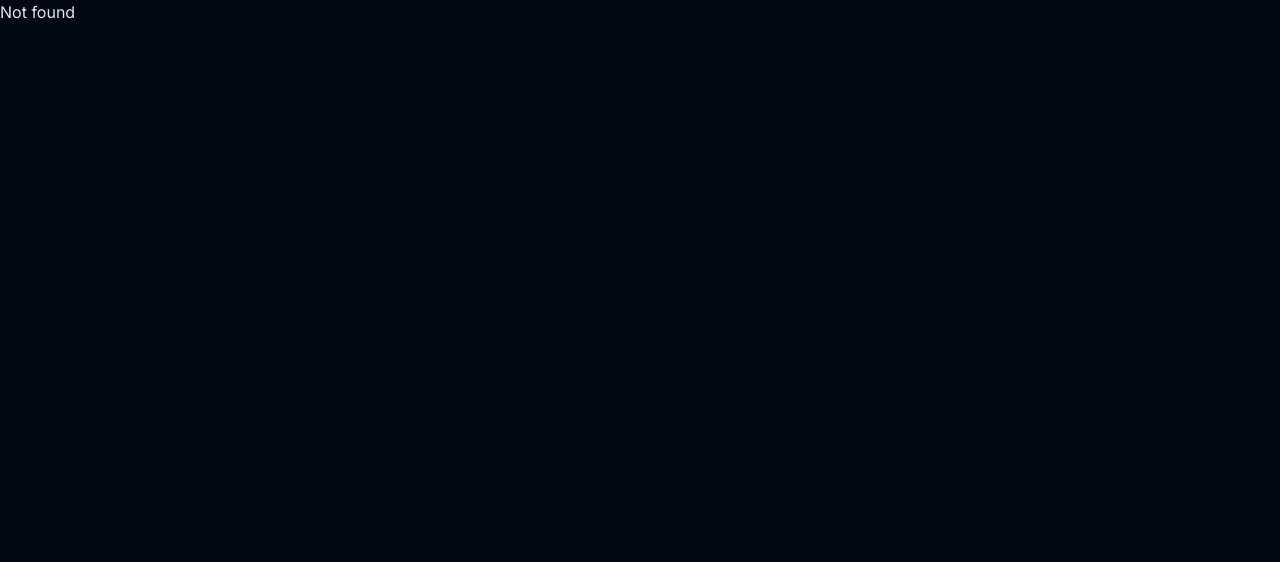
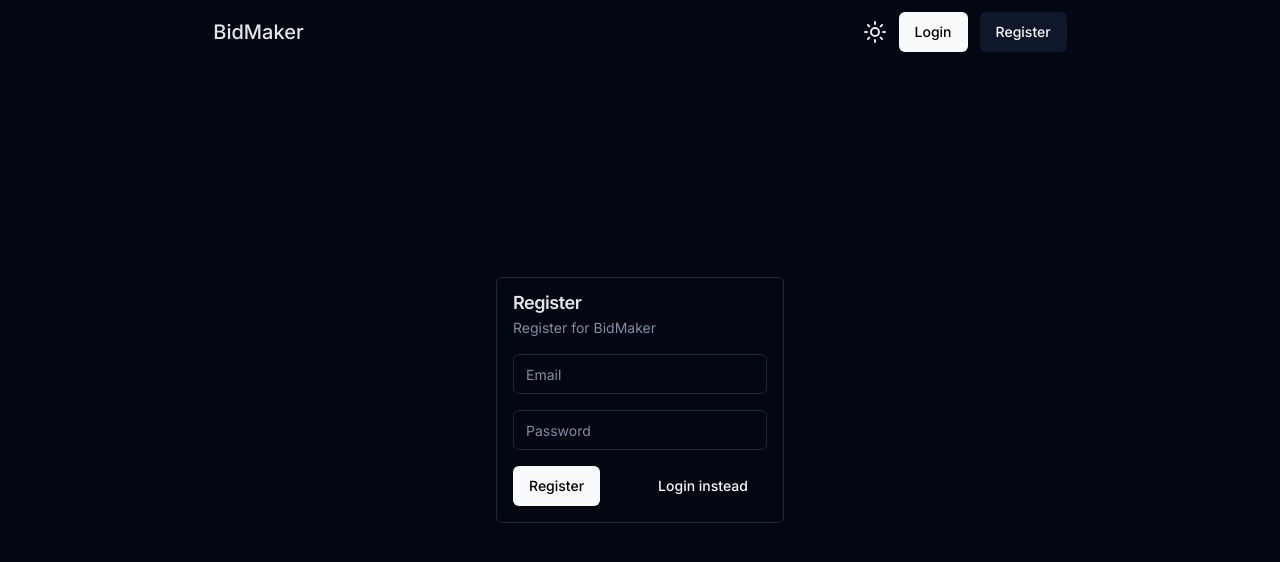
Before and after one commit to panditraghav/bidcentral, a React (Vite) app in the folder packages/client/: page /register in a window 1280 px wide. Shown: the top 562 px of the page. Built offline with nearby package versions, Linux system fonts and the light colour scheme.

Commit message:
Added Login and Register pages

```diff
--- a/packages/client/src/App.tsx
+++ b/packages/client/src/App.tsx
@@ -6,6 +6,8 @@
 import { ThemeMode, getLocalTheme, setLocalTheme, setThemeClassToBody, themeManager } from './utils';
 import { ThemeProvider } from './context/theme';
 import UserHomePage from './pages/Home';
+import LoginPage from './pages/Login';
+import RegisterPage from './pages/Register';
 
 export default function App() {
     const [mode, setMode] = useState<ThemeMode>(themeManager.themeMode)
@@ -32,8 +34,8 @@
                         <Route path="/" element={<UserLayout />} >
                             <Route path="" element={<UserHomePage />} />
                             <Route path="item/:id" element={<div>Item</div>} />
-                            <Route path="login" element={<div>Login</div>} />
-                            <Route path="signup" element={<div>Signup</div>} />
+                            <Route path="login" element={<LoginPage />} />
+                            <Route path="register" element={<RegisterPage />} />
                         </Route>
                         <Route path="/admin" element={<AdminLayout />} >
                             <Route path="" element={<div>Admin Home</div>} />
--- a/packages/client/src/components/UserNavbar.tsx
+++ b/packages/client/src/components/UserNavbar.tsx
@@ -1,15 +1,24 @@
 import { Link } from "react-router-dom";
 import Container from "./Container";
 import ToggleThemeButton from "./ToggleThemeButton";
+import { Button } from "./ui/Button";
 
 export default function UserNavbar() {
 
     return (
-        <nav className="w-full sticky py-3 flex justify-center top-0 left-0 z-40 bg-background">
+        <nav className="w-full sticky py-3 top-0 left-0 z-40 bg-background">
             <Container>
-                <div className="flex items-center w-full justify-between">
+                <div className="flex items-center w-full justify-between items-center">
                     <h1 className="text-xl font-medium"><Link to="/">BidMaker</Link></h1>
-                    <ToggleThemeButton />
+                    <div className="flex items-center space-x-3">
+                        <ToggleThemeButton />
+                        <Button asChild>
+                            <Link to="/login">Login</Link>
+                        </Button>
+                        <Button variant="secondary" asChild>
+                            <Link to="/register">Register</Link>
+                        </Button>
+                    </div>
                 </div>
             </Container>
         </nav>
--- /dev/null
+++ b/packages/client/src/components/ui/Input.tsx
@@ -0,0 +1,25 @@
+import * as React from "react"
+
+import { cn } from "@/utils"
+
+export interface InputProps
+    extends React.InputHTMLAttributes<HTMLInputElement> { }
+
+const Input = React.forwardRef<HTMLInputElement, InputProps>(
+    ({ className, type, ...props }, ref) => {
+        return (
+            <input
+                type={type}
+                className={cn(
+                    "flex h-10 w-full rounded-md border border-input bg-transparent px-3 py-2 text-sm ring-offset-background file:border-0 file:bg-transparent file:text-sm file:font-medium placeholder:text-muted-foreground focus-visible:outline-none focus-visible:ring-2 focus-visible:ring-ring focus-visible:ring-offset-2 disabled:cursor-not-allowed disabled:opacity-50",
+                    className
+                )}
+                ref={ref}
+                {...props}
+            />
+        )
+    }
+)
+Input.displayName = "Input"
+
+export { Input }
--- /dev/null
+++ b/packages/client/src/pages/Login.tsx
@@ -0,0 +1,29 @@
+import { Button } from "@/components/ui/Button";
+import { Card, CardContent, CardDescription, CardFooter, CardHeader, CardTitle } from "@/components/ui/Card";
+import { Input } from "@/components/ui/Input";
+import { Link } from "react-router-dom";
+
+export default function LoginPage() {
+    return (
+        <div className="w-screen h-screen flex justify-center items-center absolute top-0 left-0">
+            <Card className="w-72">
+                <CardHeader>
+                    <CardTitle>Login</CardTitle>
+                    <CardDescription>Login to BidMaker</CardDescription>
+                </CardHeader>
+                <CardContent className="space-y-4">
+                    <Input placeholder="Email" type="email" />
+                    <Input placeholder="Password" type="password" />
+                </CardContent>
+                <CardFooter className="justify-between">
+                    <Button>Login</Button>
+                    <Button variant="link" asChild>
+                        <Link to="/register" className="w-32">
+                            Don't have an account?
+                        </Link>
+                    </Button>
+                </CardFooter>
+            </Card>
+        </div>
+    )
+}
--- /dev/null
+++ b/packages/client/src/pages/Register.tsx
@@ -0,0 +1,29 @@
+import { Button } from "@/components/ui/Button";
+import { Card, CardContent, CardDescription, CardFooter, CardHeader, CardTitle } from "@/components/ui/Card";
+import { Input } from "@/components/ui/Input";
+import { Link } from "react-router-dom";
+
+export default function RegisterPage() {
+    return (
+        <div className="w-screen h-screen flex justify-center items-center absolute top-0 left-0">
+            <Card className="w-72">
+                <CardHeader>
+                    <CardTitle>Register</CardTitle>
+                    <CardDescription>Register for BidMaker</CardDescription>
+                </CardHeader>
+                <CardContent className="space-y-4">
+                    <Input placeholder="Email" type="email" />
+                    <Input placeholder="Password" type="password" />
+                </CardContent>
+                <CardFooter className="justify-between">
+                    <Button>Register</Button>
+                    <Button variant="link" asChild>
+                        <Link to="/login" className="w-32">
+                            Login instead
+                        </Link>
+                    </Button>
+                </CardFooter>
+            </Card>
+        </div>
+    )
+}
```
